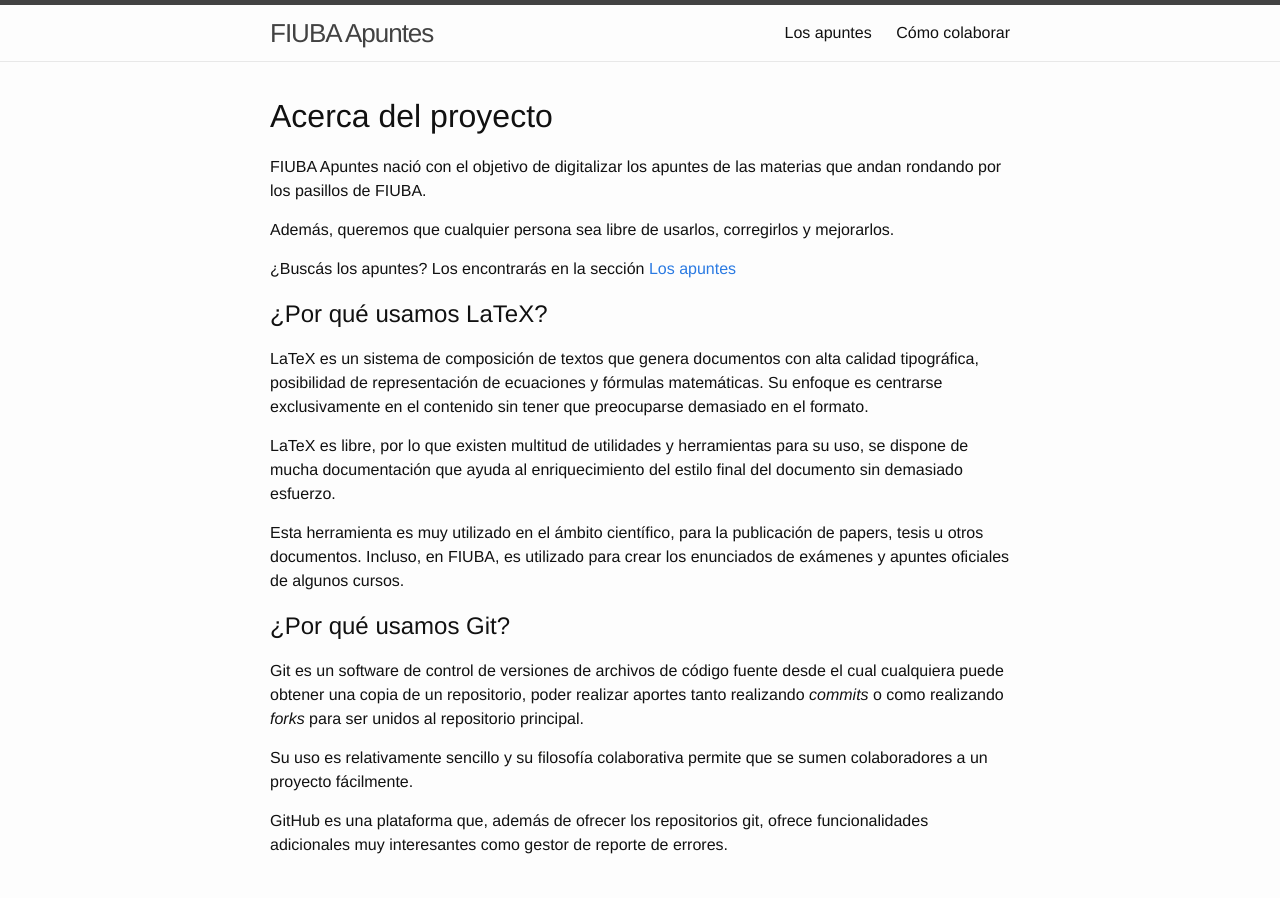
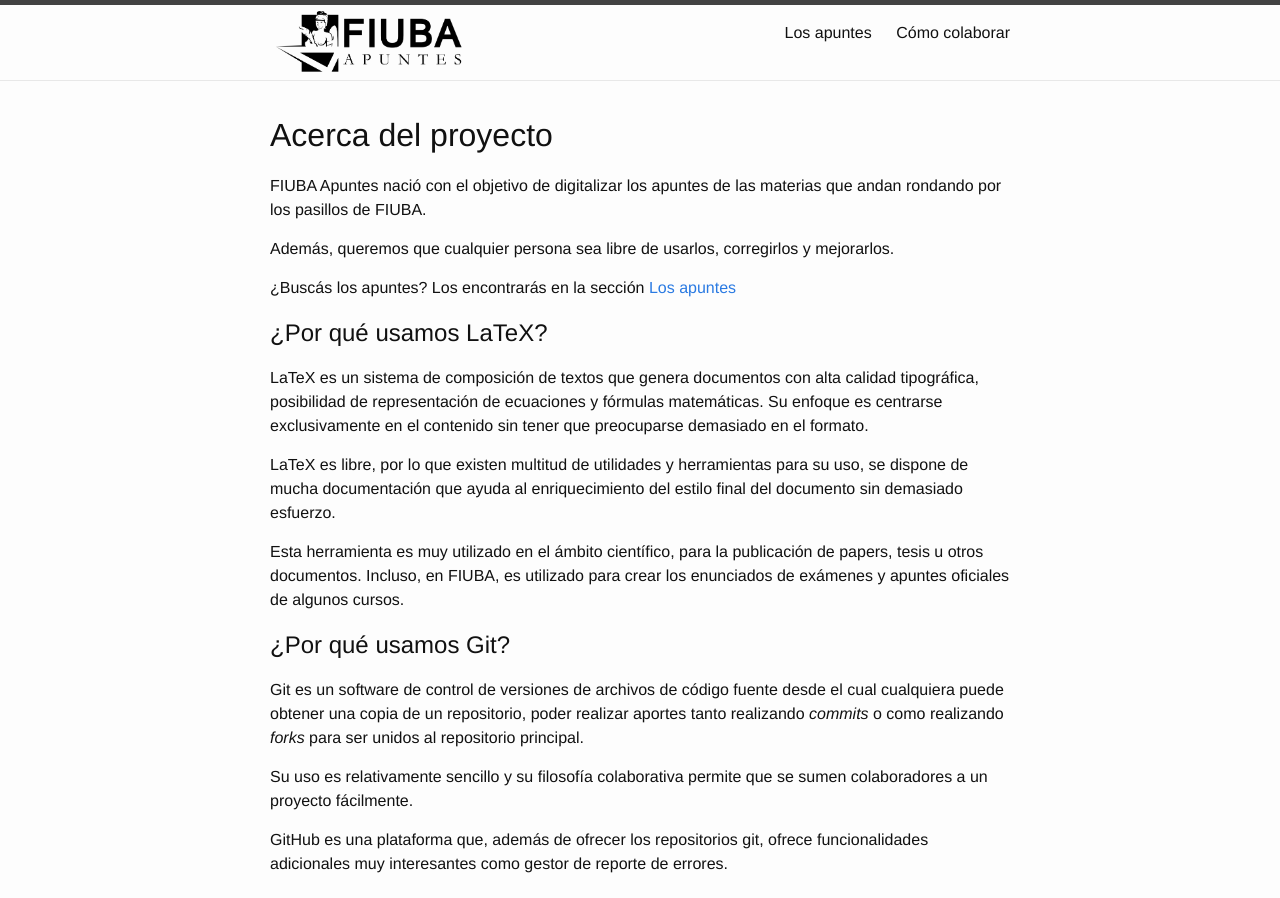
Before and after one commit to fiuba-apuntes/fiuba-apuntes.github.io, a Jekyll site: the page built from index.html, in a window 1280 px wide, cut to the strip 0-898 px from the top of the page. Built offline with Jekyll 4.4.1, drawn with Linux system fonts in a browser that asks for light colours.

Commit message:
Agrego el logo del proyecto. Corrijo el link de un apunte. Agrego instrucciones sobre como colaborar en el sitio web.

```diff
--- a/_data/apuntes.json
+++ b/_data/apuntes.json
@@ -15,6 +15,6 @@
         "asignatura": "Procesos Estocásticos",
         "codigo": "66.75",
         "repositorio": "https://github.com/fiuba-apuntes/6675-Procesos_Estocasticos",
-        "pdf": "https://github.com/fiuba-apuntes/6675-Procesos_Estocasticos/blob/master/Procesos%20estoc%C3%A1sticos.pdf?raw=true"
+        "pdf": "https://github.com/fiuba-apuntes/6675-Procesos_Estocasticos/blob/master/Procesos%20estocasticos.pdf?raw=true"
     }
 ]
--- a/_includes/header.html
+++ b/_includes/header.html
@@ -2,7 +2,9 @@
 
   <div class="wrapper">
 
-    <a class="site-title" href="{{ site.baseurl }}/">{{ site.title }}</a>
+    <a class="site-title" href="{{ site.baseurl }}/">
+        <img src="../images/fiuba_apuntes.png" />
+    </a>
 
     <nav class="site-nav">
       <a href="#" class="menu-icon">
--- a/_sass/_layout.scss
+++ b/_sass/_layout.scss
@@ -20,6 +20,11 @@
     &,
     &:visited {
         color: $grey-color-dark;
+    }
+
+    img {
+        width: 200px;
+        height: auto;
     }
 }
 
```
Also changed, not shown: README.md, images/fiuba_apuntes.png (added).
